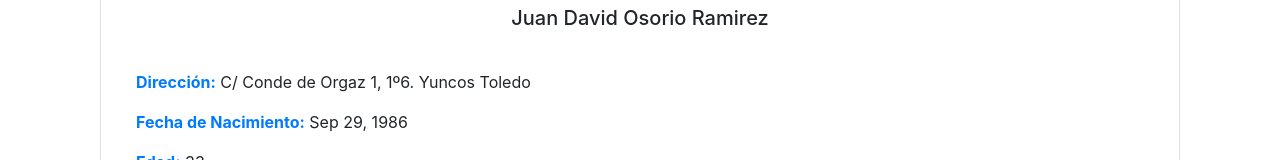
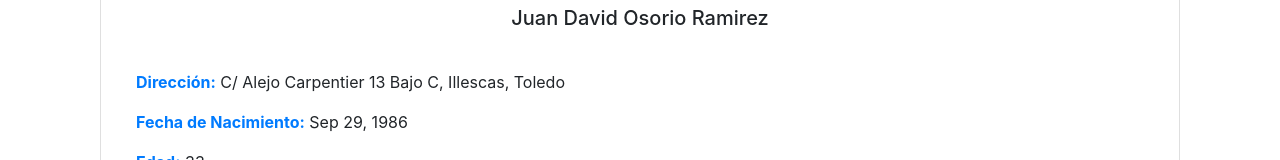
Before and after one commit to juanda-osorio/Curriculum, an Angular app: page /datos in a window 1280 px wide. Shown: the part 400-560 px from the top of the page. Built offline with nearby package versions, Linux system fonts and the light colour scheme.

Commit message:
Datos sensibles cambiados

```diff
--- a/src/app/servicios/datos.service.ts
+++ b/src/app/servicios/datos.service.ts
@@ -8,7 +8,7 @@ export class DatosService {
   private persona_info: Persona = {
     nombre: "Juan David",
     apellidos: "Osorio Ramirez",
-    direccion: "C/ Conde de Orgaz 1, 1º6. Yuncos Toledo",
+    direccion: "C/ Alejo Carpentier 13 Bajo C, Illescas, Toledo",
     fecha_nacimiento: "1986-09-29",
     email: "juan_david_osorio@outlook.es",
     objetivo_laboral:
```
